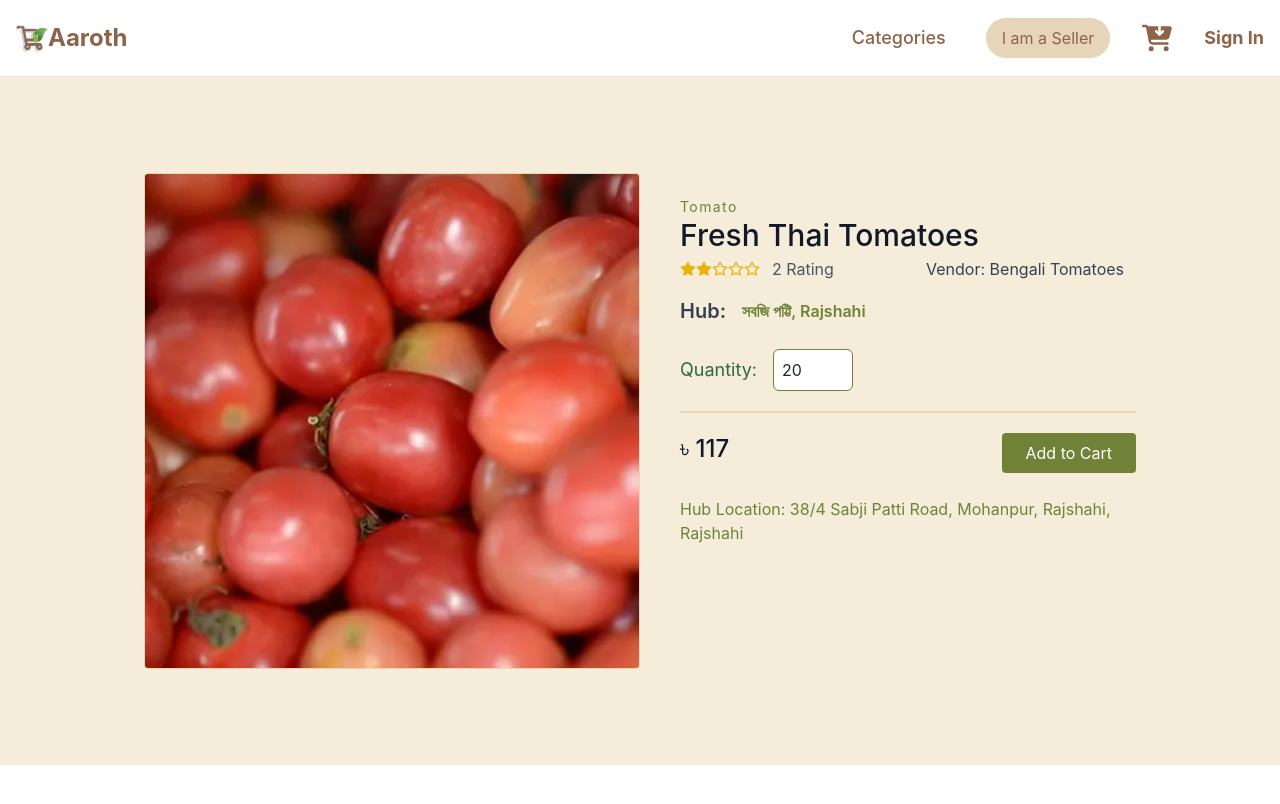
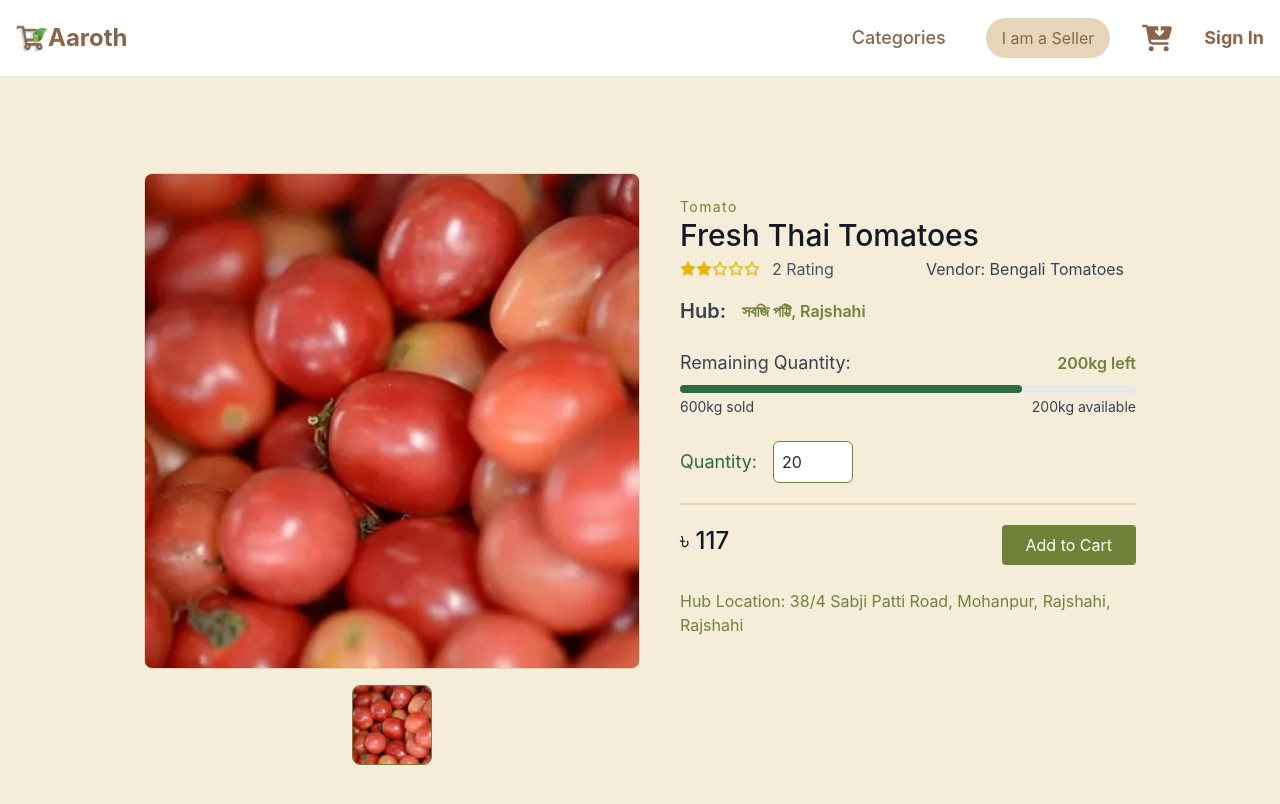
Before and after one commit to MdMirzaShihab/AarothBuyerFrontend, a React (Vite) app: page /products/1 in a window 1280 px wide. Shown: the top 804 px of the page. Built offline with nearby package versions, Linux system fonts and the light colour scheme.

Commit message:
Improved the product image capacity that can now take multiple in an array. Also improved the product image related cards and areas.

```diff
--- a/src/cards/ProductCard.jsx
+++ b/src/cards/ProductCard.jsx
@@ -6,22 +6,25 @@ const ProductCard = ({ product, catagory, hub }) => {
     <Link
       to={`/products/${product.id}`}
       className="no-underline">
-    <div className="border flex w-72 flex-col rounded-xl p-4 bg-white shadow-md">
-      <img
-        src={product.image}
-        alt={product.name}
-        className="h-full object-cover mb-4"
-      />
-      <h3 className="font-semibold text-lg">{product.name}</h3>
-      <p className="text-sm text-gray-500">Category: {catagory.name}</p>
-      <p className="text-sm text-gray-500">Hub: {hub.name}, {hub.district}</p>
-      <p className="text-sm">
+    <div className="flex flex-col w-72 rounded-xl p-4 m-2 bg-white shadow-lg transition-transform transform hover:scale-105 hover:shadow-xl">
+    <div className="mb-4 relative">
+          <img
+            src={product.image[0] || "/default-image.jpg"}  // Handle missing images
+            alt={product.name}
+            className="w-full h-48 object-cover rounded-lg"
+          />
+        </div>
+
+        <h3 className="font-semibold text-lg text-gray-800">{product.name}</h3>
+      <p className="text-sm text-gray-600">Category: {catagory.name}</p>
+      <p className="text-sm text-gray-600">Hub: {hub.name}, {hub.district}</p>
+      <p className="text-sm text-gray-700">
         Min Quantity: {product.minQuantity.toLocaleString()} kg
       </p>
-      <p className="text-sm">
+      <p className="text-sm text-gray-700">
         Available: {product.maxQuantity.toLocaleString()} kg
       </p>
-      <p className="text-lg font-bold text-green-600">Price: ৳{product.price.toLocaleString('bn-BD')}/kg</p>
+      <p className="text-lg font-bold text-olive">Price: ৳{product.price.toLocaleString('bn-BD')}/kg</p>
     </div>
     </Link>
   );
--- a/src/constants/index.js
+++ b/src/constants/index.js
@@ -93,8 +93,9 @@ const products = [
     id: 1,
     name: "Fresh Thai Tomatoes",
     catagory: 1,
-    image: FreshThaiTomatoes,
+    image: [FreshThaiTomatoes],
     minQuantity: 20,
+    sold: 600,
     maxQuantity: 800,
     hub: 17,
     price: 117,
@@ -105,8 +106,9 @@ const products = [
     id: 2,
     name: "Round large potatoes",
     catagory: 2,
-    image: RoundLargePotatoes,
+    image: [RoundLargePotatoes],
     minQuantity: 50,
+    sold: 850,
     maxQuantity: 1000,
     hub: 19,
     price: 153,
@@ -117,8 +119,9 @@ const products = [
     id: 3,
     name: "Red large Onions",
     catagory: 3,
-    image: RedLargeOnions,
+    image: [RedLargeOnions],
     minQuantity: 15,
+    sold: 60,
     maxQuantity: 600,
     hub: 1,
     price: 105,
@@ -129,8 +132,9 @@ const products = [
     id: 4,
     name: "Fresh Chinigura Chal",
     catagory: 4,
-    image: FreshChiniguraChal,
+    image: [FreshChiniguraChal],
     minQuantity: 10,
+    sold: 330,
     maxQuantity: 400,
     hub: 27,
     price: 149,
@@ -141,8 +145,9 @@ const products = [
     id: 5,
     name: "Green Deshi Chili",
     catagory: 5,
-    image: GreenDeshiChili,
+    image: [GreenDeshiChili],
     minQuantity: 10,
+    sold: 40,
     maxQuantity: 200,
     hub: 13,
     price: 96,
@@ -153,8 +158,9 @@ const products = [
     id: 6,
     name: "Large Fresh Garlic",
     catagory: 6,
-    image: LargeFreshGarlic,
+    image: [LargeFreshGarlic],
     minQuantity: 20,
+    sold: 200,
     maxQuantity: 600,
     hub: 2,
     price: 141,
@@ -165,8 +171,9 @@ const products = [
     id: 7,
     name: "Fresh Shamrat Onion",
     catagory: 3,
-    image: FreshShamratOnion,
+    image: [FreshShamratOnion],
     minQuantity: 20,
+    sold: 120,
     maxQuantity: 600,
     hub: 1,
     price: 115,
@@ -177,8 +184,9 @@ const products = [
     id: 8,
     name: "Small Potatos",
     catagory: 2,
-    image: SmallPotatos,
+    image: [SmallPotatos],
     minQuantity: 20,
+    sold: 80,
     maxQuantity: 600,
     hub: 18,
     price: 112,
@@ -189,8 +197,9 @@ const products = [
     id: 9,
     name: "Fresh Red Small Onions",
     catagory: 3,
-    image: FreshRedSmallOnions,
+    image: [FreshRedSmallOnions, FreshShamratOnion, RedLargeOnions],
     minQuantity: 20,
+    sold: 60,
     maxQuantity: 600,
     hub: 1,
     price: 105,
--- a/src/pages/ProductDetails.jsx
+++ b/src/pages/ProductDetails.jsx
@@ -23,28 +23,57 @@ const ProductDetails = () => {
   // State for selected quantity
   const [quantity, setQuantity] = useState(product.minQuantity);
 
+  // State for selected image
+  const [selectedImage, setSelectedImage] = useState(product.image[0]);
+
+  // Calculate remaining quantity
+  const remainingQuantity = product.maxQuantity - product.sold;
+
   // Handle quantity change
   const handleQuantityChange = (e) => {
-    const value = Math.max(product.minQuantity, Math.min(product.maxQuantity, parseInt(e.target.value) || product.minQuantity));
+    const value = Math.min(Math.max(e.target.value, product.minQuantity), remainingQuantity); // Ensure value is within range
     setQuantity(value);
   };
 
   // Add to Cart (this could later be connected to a state management or cart system)
   const addToCart = () => {
-    // Add logic to add the product to the cart
-    console.log('Product added to cart', { productId: product.id, quantity });
+    console.log(`Added ${quantity} of ${product.name} to the cart`);
   };
 
+  // Calculate the progress of sold vs. max quantity
+  const soldPercentage = (product.sold / product.maxQuantity) * 100;
+
   return (
-    <section className="text-gray-700 body-font overflow-hidden bg-earthy-beige">
+    <section className="text-gray-700 body-font overflow-hidden min-h-screen bg-earthy-beige">
       <div className="container px-5 py-24 mx-auto">
         <div className="lg:w-4/5 mx-auto flex flex-wrap">
-        {/* Product Image */}
+          {/* Product Image Gallery */}
+          <div className="lg:w-1/2 w-full flex flex-col items-center">
+            {/* Main Image */}
+            <div className="w-full mb-4">
               <img
                 alt={product.name}
-          className="lg:w-1/2 w-full object-cover object-center rounded border border-earthy-tan"
-          src={product.image} // Assuming product.image is a valid image path
+                className="w-full h-auto object-contain rounded-lg border border-earthy-tan"
+                src={selectedImage} // Display the selected image
               />
+            </div>
+
+            {/* Thumbnail Images */}
+            <div className="flex space-x-4">
+              {product.image.map((img, index) => (
+                <img
+                  key={index}
+                  src={img}
+                  alt={`Product image ${index + 1}`}
+                  className={`w-20 h-20 object-cover rounded-lg cursor-pointer transition-transform transform hover:scale-105 border ${
+                    img === selectedImage ? 'border-olive' : 'border-earthy-tan'
+                  }`}
+                  onClick={() => setSelectedImage(img)} // Update selected image on click
+                />
+              ))}
+            </div>
+          </div>
+
           <div className="lg:w-1/2 w-full lg:pl-10 lg:py-6 mt-6 lg:mt-0">
             {/* Product Title */}
             <h2 className="text-sm title-font text-olive tracking-widest">{category?.name}</h2>
@@ -53,7 +82,6 @@ const ProductDetails = () => {
             {/* Rating */}
             <div className="flex justify-between mb-4">
               <div className="flex items-center">
-              {/* Star icons for rating */}
                 {[...Array(5)].map((_, index) => (
                   <svg
                     key={index}
@@ -82,9 +110,26 @@ const ProductDetails = () => {
               <span className="font-semibold text-olive">{hub?.name}, {hub?.district}</span>
             </div>
 
-          {/* Price and Quantity Selection */}
+            {/* Remaining Quantity & Progress Bar */}
+            <div className="flex flex-col mt-6">
+              <div className="flex items-center justify-between mb-2">
+                <span className="text-lg text-gray-700">Remaining Quantity:</span>
+                <span className="font-semibold text-olive">{remainingQuantity}kg left</span>
+              </div>
+              <div className="w-full bg-gray-200 h-2 rounded-lg">
+                <div
+                  className="bg-forest h-2 rounded-lg"
+                  style={{ width: `${soldPercentage}%` }}
+                />
+              </div>
+              <div className="flex justify-between text-sm mt-1">
+                <span>{product.sold}kg sold</span>
+                <span>{remainingQuantity}kg available</span>
+              </div>
+            </div>
+
+            {/* Quantity Selector */}
             <div className="flex mt-6 items-center pb-5 border-b-2 border-earthy-tan mb-5">
-            {/* Quantity Selector */}
               <div className="flex items-center gap-4">
                 <label htmlFor="quantity" className="text-lg text-forest">Quantity:</label>
                 <input
@@ -92,7 +137,7 @@ const ProductDetails = () => {
                   id="quantity"
                   value={quantity}
                   min={product.minQuantity}
-                max={product.maxQuantity}
+                  max={remainingQuantity}
                   onChange={handleQuantityChange}
                   className="w-20 p-2 border border-olive rounded-md text-gray-800"
                 />
@@ -121,5 +166,4 @@ const ProductDetails = () => {
   );
 };
 
-
 export default ProductDetails;
```
Lines whose indentation alone changed are shown as unchanged.
